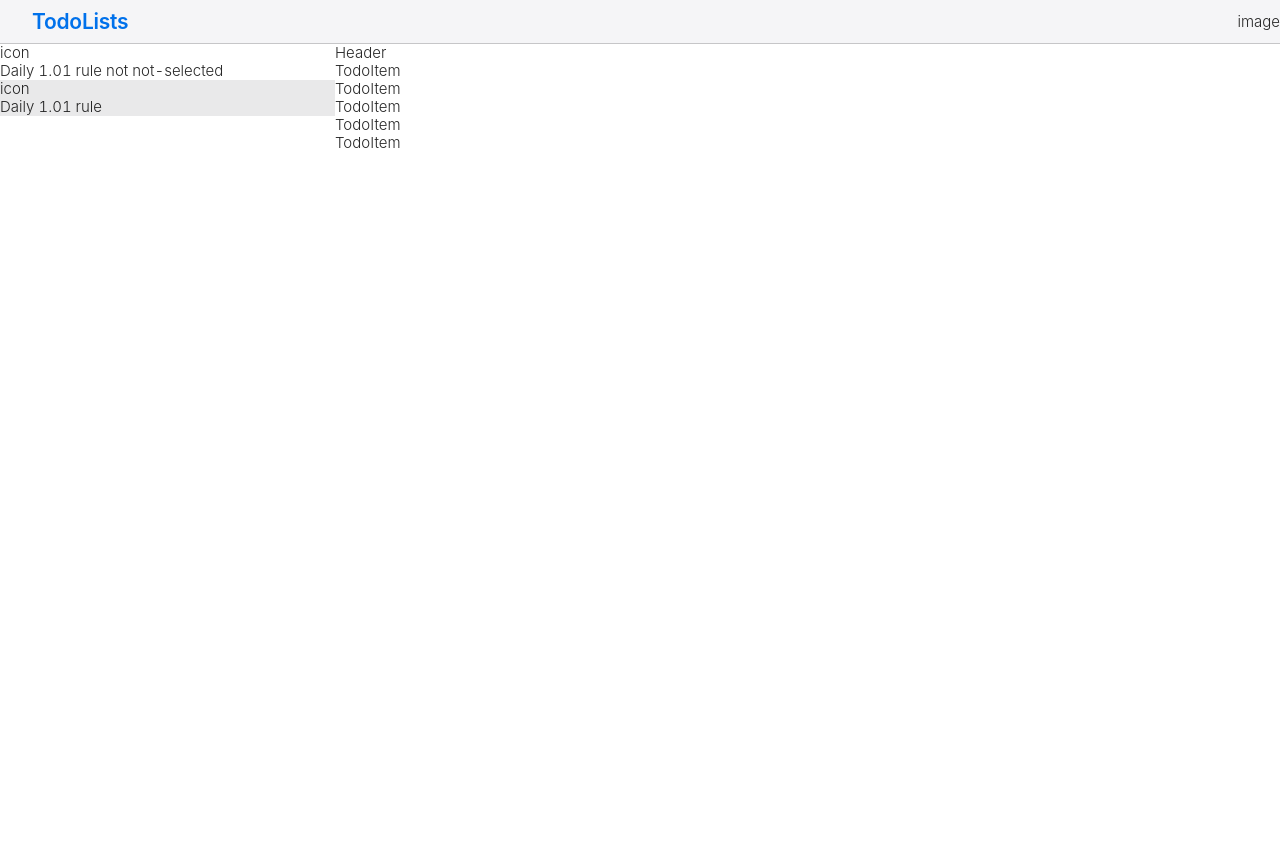
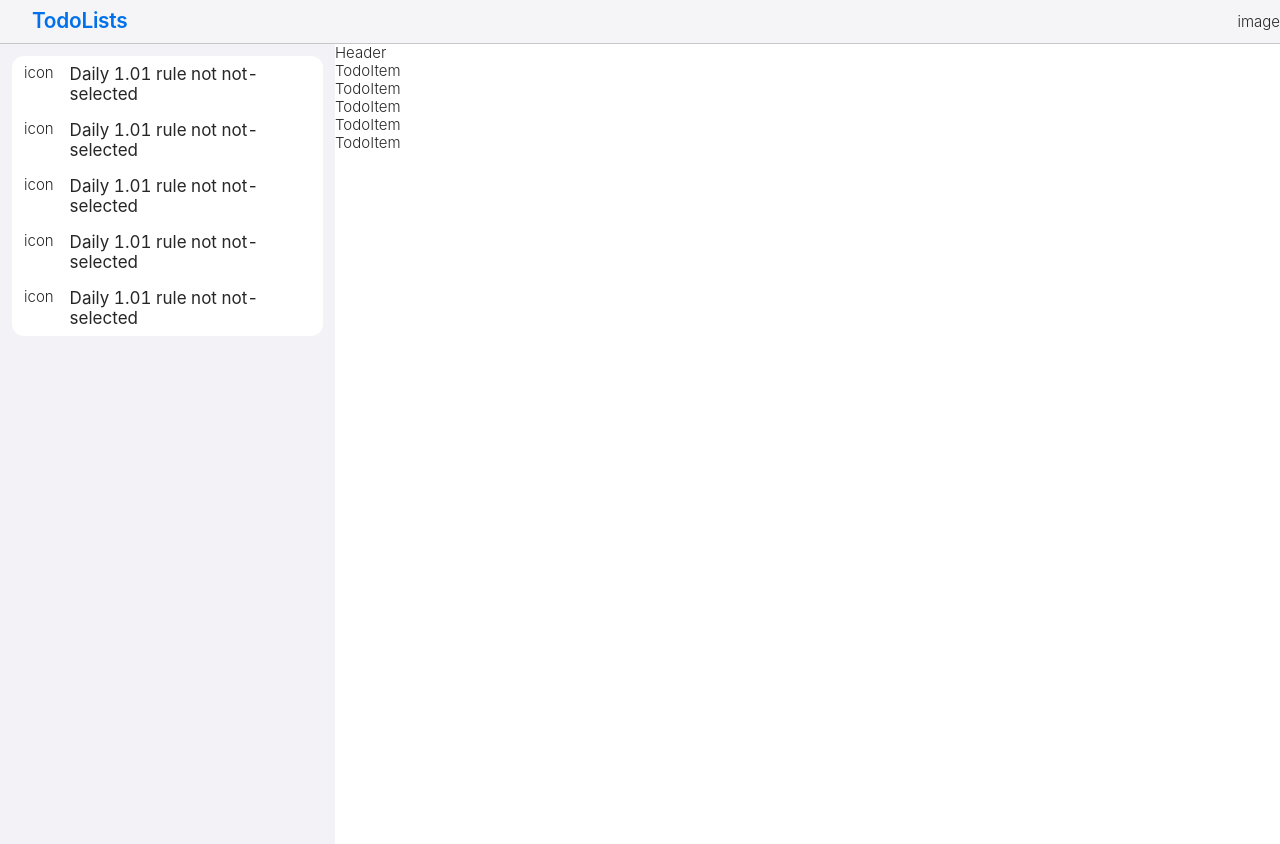
Before and after one commit to ShihTingJustin/todo-react-fp, a React (Create React App) app: page / in a window 1280 px wide. Before the commit the page ends 800 px from the top, so only its background shows below. Built offline with nearby package versions, Linux system fonts and the light colour scheme.

Commit message:
feat: update Sidebar and global style

```diff
--- a/src/components/sidebar/index.tsx
+++ b/src/components/sidebar/index.tsx
@@ -2,15 +2,18 @@ import { useState } from 'react';
 
 const SidebarItem = () => {
   return (
-    <div>
-      <div className="rm-list-menu-item bg-bg-white1" role="listbox">
-        <div className="rm-list-menu-item-content">
+    <div
+      // onClick bg-bg-gray3
+      className="rm-list-menu-item pl-3 h-[3.5rem] flex items-center bg-bg-white1"
+      role="listbox"
+    >
+      <div className="rm-list-menu-item-content flex w-full">
         <div>icon</div>
-          <div className="underlined-section">
+        <div className="underlined-section ml-4">
           <div className="title-container">
             <div className="title">
               <div className="inline-editable">
-                  <div className="inline-editable-label" role="textbox">
+                <div className="inline-editable-label text-title-2" role="textbox">
                   Daily 1.01 rule not not-selected
                 </div>
               </div>
@@ -20,34 +23,18 @@ const SidebarItem = () => {
         </div>
       </div>
     </div>
-      <div className="todo-list-menu-item is-selected bg-bg-gray3" role="listbox">
-        <div className="todo-list-menu-item-content">
-          <div>icon</div>
-          <div className="underlined-section">
-            <div className="title-container">
-              <div className="title">
-                <div className="inline-editable">
-                  <div className="inline-editable-label" role="textbox">
-                    Daily 1.01 rule
-                  </div>
-                </div>
-              </div>
-            </div>
-            <div className="count"></div>
-          </div>
-        </div>
-      </div>
-    </div>
   );
 };
 
 const Sidebar = () => {
   return (
-    <div className="main-view bg-bg-gray2">
-      <div className="scrollable-area">
-        <div className="todo-list-menu" role="menu">
+    <div className="scrollable-area px-3 pt-3">
+      <div className="todo-list-menu rounded-[12px] overflow-hidden" role="menu">
+        {Array.from({ length: 5 }).map((item, index) => (
+          <div className={`${index === 0}`}>
             <SidebarItem />
           </div>
+        ))}
       </div>
     </div>
   );
--- a/src/components/todolist/index.tsx
+++ b/src/components/todolist/index.tsx
@@ -10,7 +10,7 @@ const TodoItem = () => {
 
 const TodoList = () => {
   return (
-    <div className="todo-list">
+    <div className="todo-list h-screen">
       <TodoListHeader />
       <div>
         {Array.from({ length: 5 }).map((item, index) => (
--- a/src/pages/home/index.tsx
+++ b/src/pages/home/index.tsx
@@ -2,19 +2,19 @@ import React from 'react';
 
 import Toolbar from '@Components/toolbar';
 import Sidebar from '@Components/sidebar';
-import TodoList from '@Components/todolist'
+import TodoList from '@Components/todolist';
 
 import './home.scss';
 
 function Home() {
   return (
-    <div className="home--root">
+    <div className="home--root ">
       <Toolbar />
-      <div className='flex'>
-        <div className='w-[335px]'>
+      <div className="main-view flex">
+        <div className="w-[335px] bg-bg-gray2">
           <Sidebar />
         </div>
-        <div className='grow'>
+        <div className="grow">
           <TodoList />
         </div>
       </div>
--- a/src/style/global.scss
+++ b/src/style/global.scss
@@ -13,4 +13,6 @@ body {
   font-weight: 300;
   font-size: 15px;
   line-height: 1.2;
+  min-width: 950px;
+  min-height: 550px;
 }
--- a/tailwind.config.js
+++ b/tailwind.config.js
@@ -20,18 +20,17 @@ module.exports = {
       },
       fontSize: {
         'title-1': [
-          '21px',
+          '1.3rem',
           {
             letterSpacing: '-0.25px',
             fontWeight: '600'
           }
         ],
         'title-2': [
-          '18px',
+          '1.0625rem',
           {
-            lineHeight: '120%',
-            letterSpacing: '-0.02em',
-            fontWeight: '600'
+            lineHeight: '3.5remo',
+            fontWeight: '400'
           }
         ],
         'content-1': [
```
Lines whose indentation alone changed are shown as unchanged.
